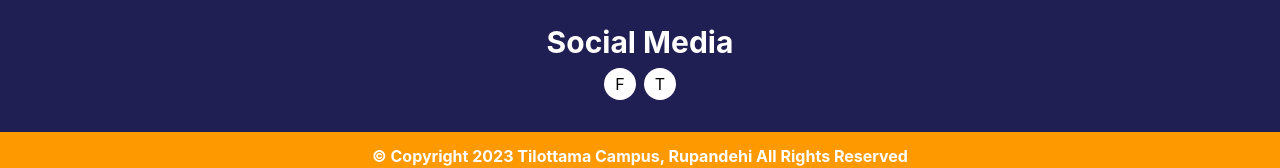
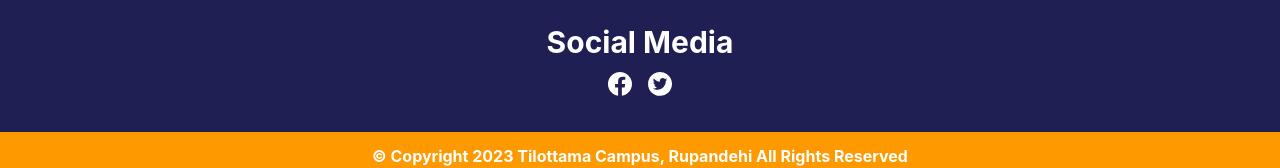
Before and after one commit to saphalpantha/project_ttc, a Next.js app: page / in a window 1280 px wide. Shown: the part 4495-4663 px from the top of the page. Built offline with nearby package versions, Linux system fonts and the light colour scheme.

Commit message:
added logo and footer logo

```diff
--- a/components/Footer/Footer.js
+++ b/components/Footer/Footer.js
@@ -74,12 +74,12 @@ const Footer = () => {
 
         <div className="flex flex-col justify-between items-center space-y-2">
           <h1 className="text-3xl font-bold text-white">Social Media</h1>
-          <ul className="text-center flex gap-2 mx-auto">
-            <li className="w-[2rem] h-[2rem] bg-white text-black rounded-full p-1">
-              F
+          <ul className="text-center flex gap-2 mx-auto justify-center items-center flex">
+            <li className="w-[2rem] h-[2rem] bg-transparent text-white rounded-full p-1">
+              <img className="w-[100%] h-[100%]" src="/images/sl_1.svg"></img>
             </li>
-            <li className="w-[2rem] h-[2rem] bg-white text-black rounded-full p-1">
-              T
+            <li className="w-[2rem] h-[2rem] bg-transparent text-white rounded-full p-1">
+              <img className="w-[100%] h-[100%]" src="/images/sl_2.svg"></img>
             </li>
           </ul>
         </div>
```
Also changed, not shown: public/images/sl_1.svg (added), public/images/sl_2.svg (added).
